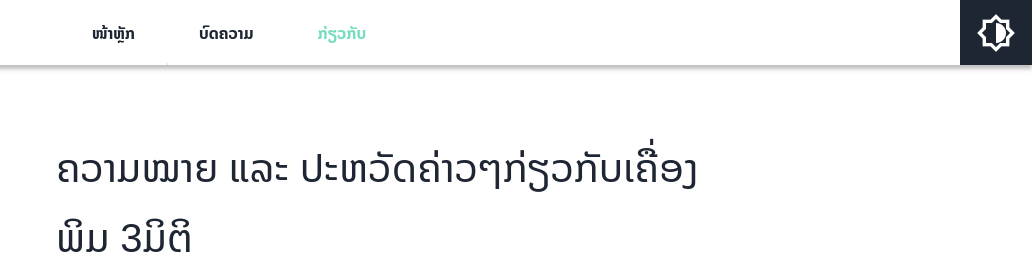
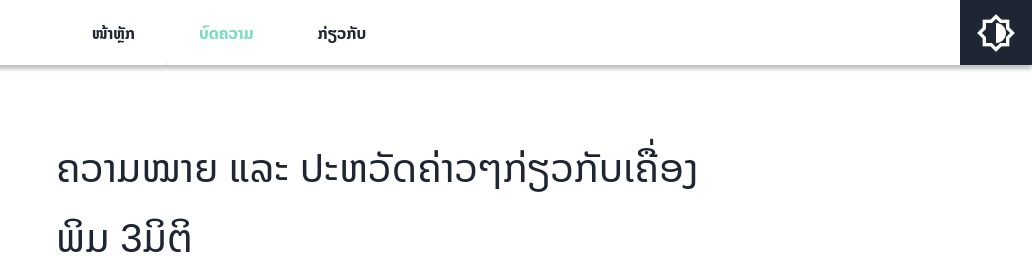
Before and after one commit to bounnn/YarkHu, a plain HTML site: page asset/posts/3DPrint.html in a window 1280 px wide. Shown: the top 280 px of the page, 248-1280 px from the left. Drawn offline with Linux system fonts and the light colour scheme.

Commit message:
Update 3DPrint.html

```diff
--- a/asset/posts/3DPrint.html
+++ b/asset/posts/3DPrint.html
@@ -46,8 +46,8 @@
       </label>
       <ul>
         <li><a href="../../index.html">ໜ້າຫຼັກ</a></li>
-        <li><a href="../pages/blogs.html">ບົດຄວາມ</a></li>
-        <li class="current-page"><a href="../pages/about.html">ກ່ຽວກັບ</a></li>
+        <li class="current-page"><a href="../pages/blogs.html">ບົດຄວາມ</a></li>
+        <li><a href="../pages/about.html">ກ່ຽວກັບ</a></li>
       </ul>
       <span
         id="mode"
```
